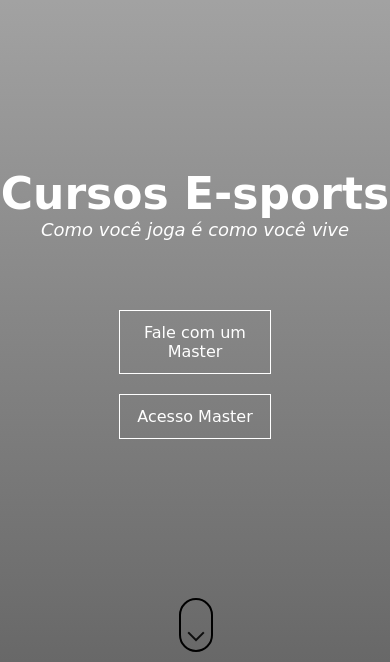
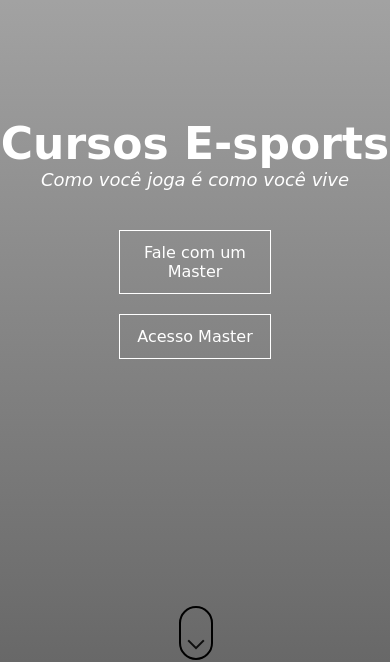
Before and after one commit to renanmarzocca/Mastercamp, a plain HTML site: page index.html in a window 390 px wide. Shown: the part 182-844 px from the top of the page. Drawn offline with Linux system fonts and the light colour scheme; some packages are replaced by stand-ins of ours; a script that the page names is missing; a web font is replaced by a local one.

Commit message:
Versão Final

```diff
--- a/index.html
+++ b/index.html
@@ -2,7 +2,7 @@
     <head>
         <meta charset="UTF-8">
         <title>Master Camp | Cursos E-Sports</title>
-        <link rel="stylesheet" href="style2.css"> <!--Link CSS -->
+        <link rel="stylesheet" href="style3.css"> <!--Link CSS -->
 
         <link rel="stylesheet" href="https://stackpath.bootstrapcdn.com/font-awesome/4.7.0/css/font-awesome.min.css"> <!-- Link Font Icons -->
 
@@ -119,7 +119,7 @@
             <img src="images/login.png">
             <div class="overlay"></div>
             <div class="plataforma-desc">
-                <h3>Sistema de Login Exclusivo</h3>
+                <h3>Sistema de Login</h3>
                 <hr>
                 <p>Nossos usuários Masters poderão ter acesso a nossa plataforma a qualquer momento do dia ou a noite e acompanhar suas progressões em nosso sistema.</p>
             </div>
@@ -142,15 +142,6 @@
                 <p>Nesta seção o aluno Master poderá enviar perguntas ou tirar suas dúvidas diretamente com o professor de forma pratica e eficaz.</p>
             </div>
         </div>
-        <!--<div class="single-plataforma">
-            <img src="images/pic-4.jpg">
-            <div class="overlay"></div>
-            <div class="plataforma-desc">
-                <h3>Dry Shapoo</h3>
-                <hr>
-                <p>Lorem ipsum dolor sit amet. Ab voluptas quis et tenetur rerum et assumenda illo qui delectus quod. Vel delectus corrupti eos eligendi sunt vel delectus velit sit sapiente autem aut incidunt incidunt.</p>
-            </div>
-        </div>-->
     </div>
 </section>
 
--- a/style2.css
+++ b/style3.css
@@ -45,7 +45,7 @@
 }
 
 .banner-btn{
-    margin: 70px auto 0;
+    margin: 40px auto 0;
 }
 
 .banner-btn a{
@@ -131,7 +131,7 @@ nav ul li a{
     border: 2px solid #000;
     position: absolute;
     left: 49%;
-    bottom: 10px;
+    bottom: 2px;
     border-radius: 50px;
     cursor: pointer;
 }
@@ -183,7 +183,7 @@ nav ul li a{
 
 @media screen and (max-width: 770px){
     .banner-text{
-        padding-top: 350px;
+        padding-top: 300px;
     }
 
     .banner-text h2{
@@ -203,6 +203,10 @@ nav ul li a{
         top: 0%;
     }
 
+    .banner-btn{
+        margin: 40px auto 0;
+    }
+
     .banner-btn a{
         display: block;
         margin: 20px auto;
@@ -210,6 +214,7 @@ nav ul li a{
 
     .scroll-down{
         left: 46%;
+        bottom: 2px;
     }
 
 }
```
